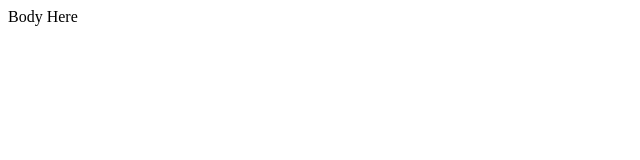
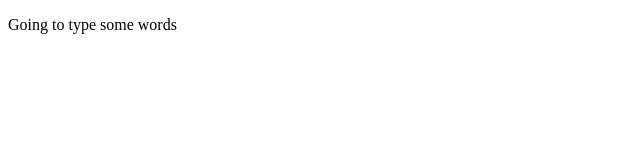
Before and after one commit to andrewreines/andrewreines.github.io, a plain HTML site: page index.html in a window 1280 px wide. Shown: the whole page, without its empty margins (0-640 px from the left). Drawn offline with Linux system fonts and the light colour scheme.

Commit message:
test words

```diff
--- a/index.html
+++ b/index.html
@@ -6,6 +6,6 @@
 	<title>Andrew Reines</title>
 </head>
 <body>
-	Body Here
+	<p>Going to type some words</p>
 </body>
 </html>
```
